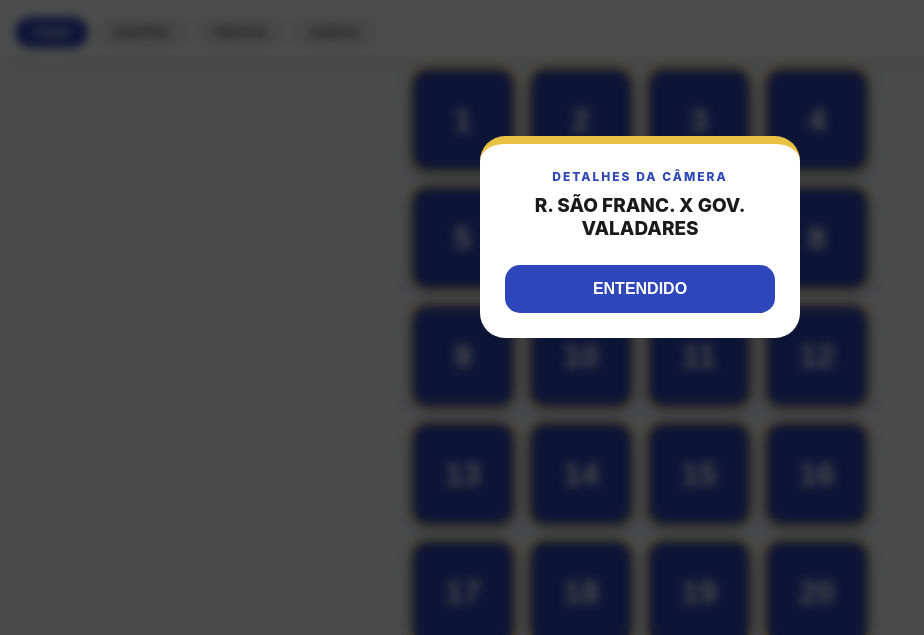
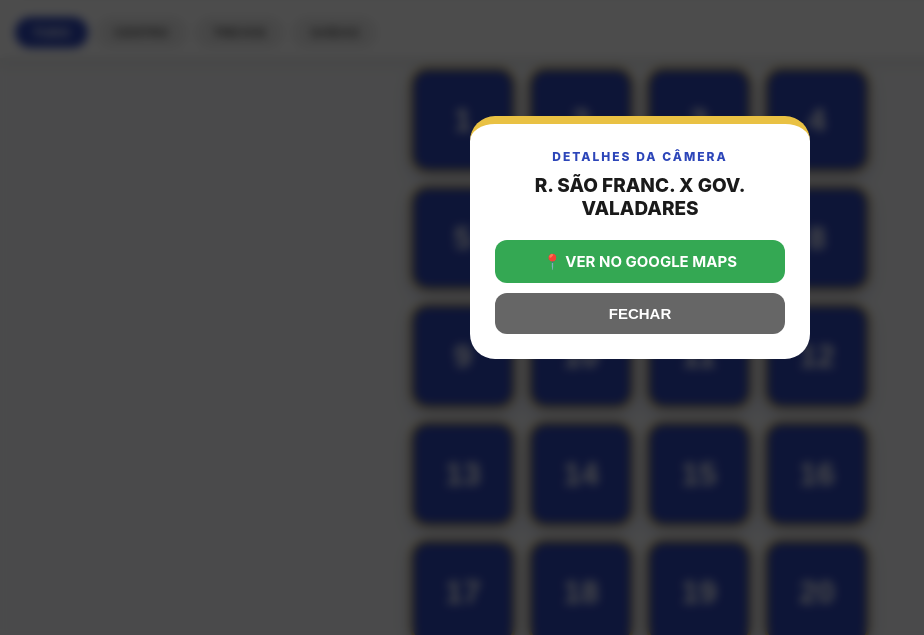
Before and after one commit to Fonseca2025/app2, a plain HTML site: page index.html in a window 1280 px wide. Both pictures are taken after a click on the button "10". Shown: the part 163-798 px from the top of the page, without its empty margins (0-924 px from the left). Drawn offline with Linux system fonts and the light colour scheme.

Commit message:
Update index.html

```diff
--- a/index.html
+++ b/index.html
@@ -11,6 +11,7 @@
         :root {
             --azul-logo: #2D46B9;
             --amarelo-logo: #E9C143;
+            --verde-maps: #34a853;
             --bg: #f8f9fa;
             --texto: #1a1a1a;
             --safe-top: env(safe-area-inset-top);
@@ -90,14 +91,32 @@
             backdrop-filter: blur(5px);
         }
         .modal-box {
-            background: white; width: 85%; max-width: 320px; padding: 25px;
+            background: white; width: 85%; max-width: 340px; padding: 25px;
             border-radius: 25px; text-align: center; border-top: 8px solid var(--amarelo-logo);
         }
         #modal-title { font-size: 12px; color: var(--azul-logo); font-weight: 800; letter-spacing: 2px; margin-bottom: 10px; }
-        #modal-text { font-size: 19px; font-weight: 800; color: #1a1a1a; text-transform: uppercase; margin-bottom: 25px; }
+        #modal-text { font-size: 19px; font-weight: 800; color: #1a1a1a; text-transform: uppercase; margin-bottom: 20px; }
+
+        /* Botão do Google Maps */
+        .maps-link {
+            display: flex;
+            align-items: center;
+            justify-content: center;
+            gap: 8px;
+            background: var(--verde-maps);
+            color: white;
+            text-decoration: none;
+            padding: 12px;
+            border-radius: 12px;
+            font-weight: 700;
+            margin-bottom: 10px;
+            font-size: 15px;
+        }
+        .maps-link:active { opacity: 0.8; }
+
         .close-btn {
-            background: var(--azul-logo); color: white; border: none; padding: 15px;
-            border-radius: 15px; font-size: 16px; font-weight: 700; width: 100%;
+            background: #666; color: white; border: none; padding: 12px;
+            border-radius: 12px; font-size: 15px; font-weight: 700; width: 100%;
         }
 
         .hidden { display: none !important; }
@@ -126,7 +145,13 @@
     <div class="modal-box">
         <div id="modal-title">DETALHES DA CÂMERA</div>
         <div id="modal-text"></div>
-        <button class="close-btn" onclick="fechar()">ENTENDIDO</button>
+
+        <!-- LINK DO GOOGLE MAPS -->
+        <a id="maps-url" href="" target="_blank" class="maps-link">
+            📍 VER NO GOOGLE MAPS
+        </a>
+
+        <button class="close-btn" onclick="fechar()">FECHAR</button>
     </div>
 </div>
 
@@ -150,20 +175,20 @@
         16: {l: "JUCA PRATES X PE. AUGUSTO", c: "CENTRO"},
         17: {l: "R. JOAQ COSTA X CEL. ANT. D. ANJOS", c: "CENTRO"},
         18: {l: "R. JOAQ COSTA X VISC. DE OURO PRETO", c: "CENTRO"},
-        19: {l: "AV. OSV. CRUZ X PADRE CHICO", c: "OUTROS"},
-        20: {l: "AV. DULCE SARM. X FLAM. WANDERLEY", c: "OUTROS"},
-        21: {l: "AV. DULCE SARM. X SEB DIAS SOARES", c: "OUTROS"},
+        19: {l: "AV. OSV. CRUZ X PADRE CHICO", c: "CENTRO"},
+        20: {l: "AV. DULCE SARM. X FLAM. WANDERLEY", c: "CENTRO"},
+        21: {l: "AV. DULCE SARM. X SEB DIAS SOARES", c: "CENTRO"},
         22: {l: "AV. DULCE SARM. X FLORI. NEIVA", c: "OUTROS"},
-        23: {l: "AV. GERALDO ATHAIDE X AVE. ESTEVES RODRIGUES", c: "OUTROS"},
-        24: {l: "AV. GER ATHAIDE X RUA CEL JOSE ALVES", c: "OUTROS"},
+        23: {l: "AV. GERALDO ATHAIDE X AVE. ESTEVES RODRIGUES", c: "CENTRO"},
+        24: {l: "AV. GER ATHAIDE X RUA CEL JOSE ALVES", c: "CENTRO"},
         25: {l: "AV. GER ATHAIDE (CASA LOTERICA)", c: "OUTROS"},
         26: {l: "RUA SÃO FRANCISCO X RUA VISCONDE DE OURO PRETO", c: "CENTRO"},
         27: {l: "PRAÇA MATRIZ PROX BABI", c: "CENTRO"},
-        28: {l: "R. FLORIA. NEIVA X JUST. CÂMARA", c: "OUTROS"},
-        29: {l: "AV. ARMENIO VELOSO X AV. FILOMENO RIBEIRO (PRACA DE ESPORTES)", c: "OUTROS"},
-        30: {l: "RUA PE. TEIXEIRA X AV. ARMENIO VELOSO (PRACA DE ESPORTES)", c: "OUTROS"},
-        31: {l: "RUA MARECHAL DEODORO X AV. ARTUR BERNARDES", c: "OUTROS"},
-        32: {l: "DEP. ESTEVES RODR X JOAO XXIII", c: "OUTROS"},
+        28: {l: "R. FLORIA. NEIVA X JUST. CÂMARA", c: "CENTRO"},
+        29: {l: "AV. ARMENIO VELOSO X AV. FILOMENO RIBEIRO (PRACA DE ESPORTES)", c: "CENTRO"},
+        30: {l: "RUA PE. TEIXEIRA X AV. ARMENIO VELOSO (PRACA DE ESPORTES)", c: "CENTRO"},
+        31: {l: "RUA MARECHAL DEODORO X AV. ARTUR BERNARDES", c: "CENTRO"},
+        32: {l: "DEP. ESTEVES RODR X JOAO XXIII", c: "CENTRO"},
         33: {l: "JOAO XXIII ANTIGA UAI", c: "OUTROS"},
         34: {l: "AVE. JOAO XXIII X AV. PRESIDENTE KENNEDY", c: "OUTROS"},
         35: {l: "DOUTOR VELOSO X DOM PEDRO II", c: "CENTRO"},
@@ -171,18 +196,18 @@
         37: {l: "GOV. VALAD. X CEL. PRATES", c: "CENTRO"},
         38: {l: "SIMEAO RIBEIRO X ALT FREITAS", c: "CENTRO"},
         39: {l: "SIMEAO RIBEIRO X LAFETA", c: "CENTRO"},
-        40: {l: "SANTA MARIA X GONC FIGUEIRA", c: "OUTROS"},
-        41: {l: "RUA SANTA MARIA X AV. DEP ESTEVES RODRIGUES", c: "OUTROS"},
-        42: {l: "DEP EST. RODRIG CASA ESFIRRA", c: "OUTROS"},
+        40: {l: "SANTA MARIA X GONC FIGUEIRA", c: "CENTRO"},
+        41: {l: "RUA SANTA MARIA X AV. DEP ESTEVES RODRIGUES", c: "CENTRO"},
+        42: {l: "DEP EST. RODRIG CASA ESFIRRA", c: "CENTRO"},
         43: {l: "SANTA MARIA X SANTO ANTONIO", c: "OUTROS"},
         44: {l: "BAR. RIO BRANCO X AFONSO PENA", c: "CENTRO"},
         45: {l: "AV. CEL PRATES PRAÇA STA CASA", c: "CENTRO"},
         46: {l: "ALL TIME", c: "OUTROS"},
-        47: {l: "DEP EST. RODRIGUES X PREFEITURA ANTIGA", c: "OUTROS"},
+        47: {l: "DEP EST. RODRIGUES X PREFEITURA ANTIGA", c: "CENTRO"},
         48: {l: "AV. CULA MANGABEIRA - HOSPITAL UNIVERSITARIO", c: "OUTROS"},
         49: {l: "AV. CULA MANGABEIRA X RUA JOAO REBELO", c: "OUTROS"},
         50: {l: "TREV. RODOVIARIA BANCO BRASIL", c: "TREVO"},
-        51: {l: "RODOVIARIA DROGASIL", c: "RODOVIA"},
+        51: {l: "RODOVIARIA DROGASIL", c: "OUTROS"},
         52: {l: "FCO GAETANI X CASTELAR PRATES", c: "OUTROS"},
         53: {l: "PARQ. DE EXPOS X LINHA FERREA", c: "OUTROS"},
         54: {l: "LAGOA DE INTERLAGOS", c: "OUTROS"},
@@ -198,7 +223,7 @@
         64: {l: "SAIDA BR135", c: "SAÍDA"},
         65: {l: "BR135 ANEL ROD", c: "SAÍDA"},
         66: {l: "SAIDA PARA PIRAPORA", c: "SAÍDA"},
-        67: {l: "RODOVIARIA", c: "RODOVIA"},
+        67: {l: "RODOVIARIA", c: "OUTROS"},
         68: {l: "AV. VICENTE GUIMARAES", c: "OUTROS"},
         69: {l: "AV. DEP PLINIO RIBEIRO X AV. CEL LUIZ MAIA", c: "OUTROS"},
         70: {l: "PREFEITURA NOVA", c: "OUTROS"},
@@ -217,7 +242,13 @@
 
     function ver(id) {
         if (navigator.vibrate) navigator.vibrate(50);
-        document.getElementById('modal-text').innerText = cameras[id].l;
+        const local = cameras[id].l;
+        document.getElementById('modal-text').innerText = local;
+
+        // GERA O LINK DO GOOGLE MAPS
+        const mapsQuery = encodeURIComponent(local + ", Montes Claros, MG");
+        document.getElementById('maps-url').href = "https://www.google.com/maps/search/?api=1&query=" + mapsQuery;
+
         document.getElementById('modal').style.display = "flex";
     }
 
```
